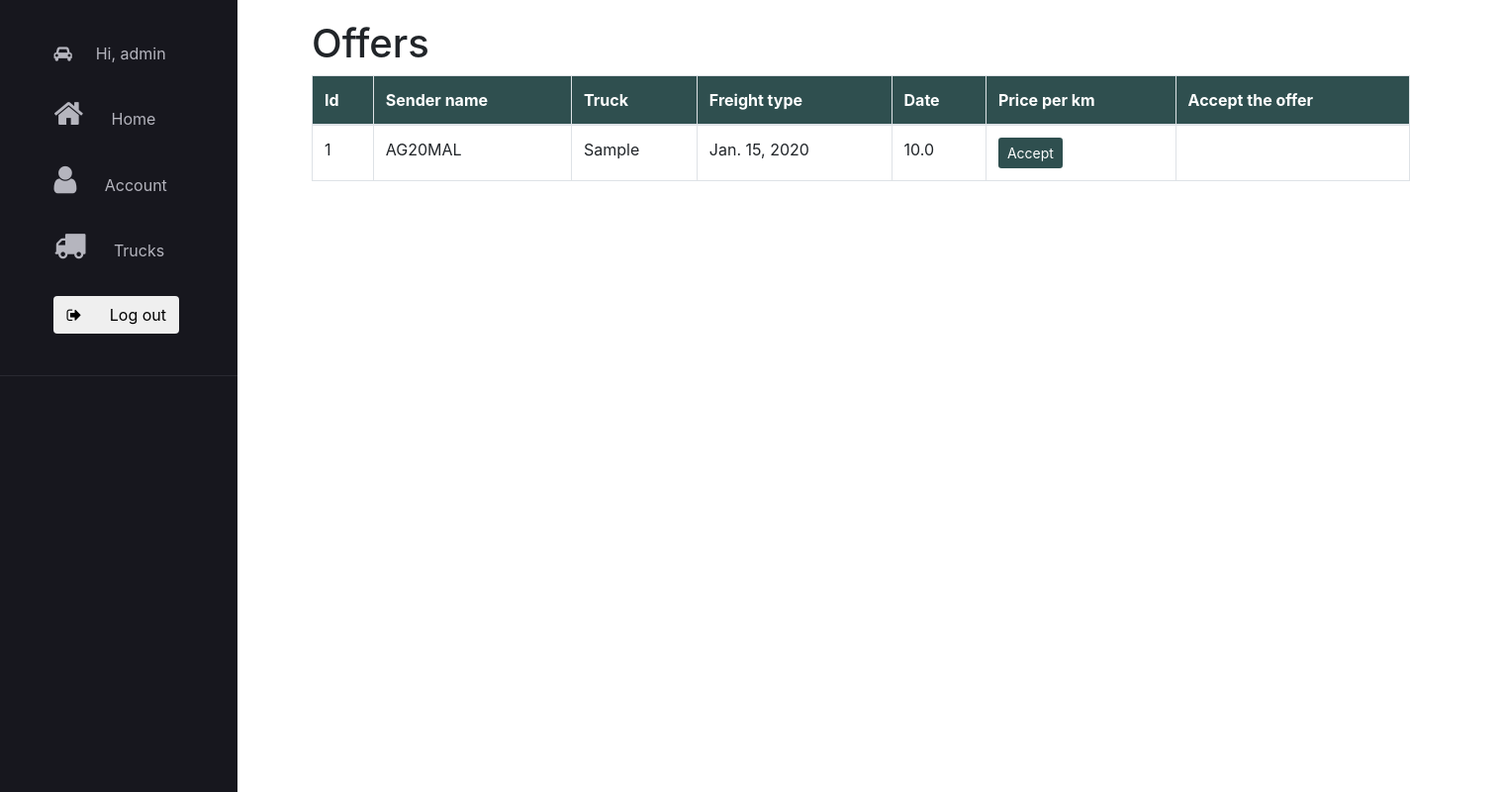
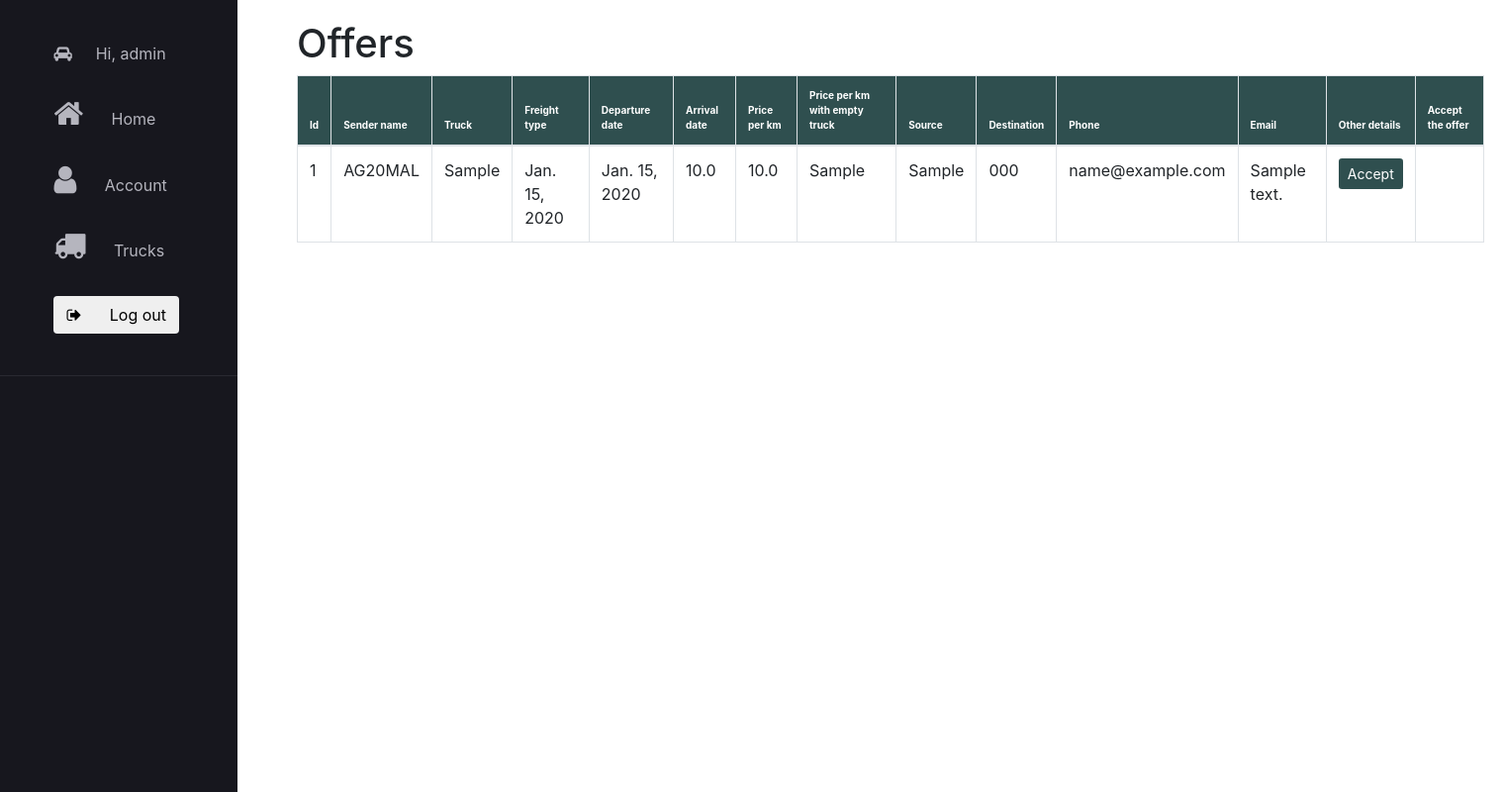
Before and after one commit to malinastanciu/TransportPlatform, a Django app: template application/templates/application/offers.html in a window 1520 px wide. Shown: the whole page at 99% size. Run offline with Django 4.2, Linux system fonts and the light colour scheme; the template is opened without the code that fills it: values that come from a table or form of the project are taken from there, others are empty; a user stored in the database is signed in; data comes from the database, SQL or seed files in the repository; both versions use the stored data as it was before the commit; tables that the repository leaves empty hold one stand-in row (values such as "Sample post"); some libraries are stand-ins or nearby versions.

Commit message:
updated pages

```diff
--- a/application/models.py
+++ b/application/models.py
@@ -35,7 +35,6 @@ class Offer(models.Model):
     senderID = models.ForeignKey(User, on_delete=models.CASCADE)
     truckID = models.ForeignKey(Truck, on_delete=models.CASCADE)
     freight_type = models.CharField(max_length=15)
-    date = models.DateField()
     price_per_km = models.FloatField(default=0)
     price_per_km_emptyTruck = models.FloatField(default=0)
     departure_date = models.DateField(default=timezone.now())
--- a/application/static/application/css/offers.css
+++ b/application/static/application/css/offers.css
@@ -1,7 +1,7 @@
 .custom-scrollbar {
     position: relative;
     overflow: auto;
-    height: 600px;
+    width: 1200px;
 }
 
 .table-wrapper-scroll-y {
@@ -14,11 +14,5 @@
 th{
     background-color: darkslategray;
     color: white;
+    font-size: 10px;
 }
-.container1 {
-    border-radius: 5px;
-    background-color: #f2f2f2;
-    padding: 20px;
-    width: 1000px;
-    margin-left: 0px;
-}
--- a/application/templates/application/offers.html
+++ b/application/templates/application/offers.html
@@ -10,7 +10,7 @@
 
 {% block content %}
     <link rel="stylesheet" href="{% static 'application/css/offers.css' %}">
-    <div class="container" style="margin-left: 300px; margin-top: 20px">
+    <div style="margin-left: 300px; margin-top: 20px">
         <h1 style="">Offers</h1>
             <div class="table-wrapper-scroll-y custom-scrollbar">
                 <table class="table table-bordered">
@@ -20,8 +20,15 @@
                             <th>Sender name</th>
                             <th>Truck</th>
                             <th>Freight type</th>
-                            <th>Date</th>
+                            <th>Departure date</th>
+                            <th>Arrival date</th>
                             <th>Price per km</th>
+                            <th>Price per km with empty truck</th>
+                            <th>Source</th>
+                            <th>Destination</th>
+                            <th>Phone</th>
+                            <th>Email</th>
+                            <th>Other details</th>
                             <th>Accept the offer</th>
                         </tr>
                     </thead>
@@ -40,8 +47,15 @@
                                     {% endif %}
                                 {% endfor %}
                                 <td>{{ offer.freight_type }}</td>
-                                <td>{{ offer.date }}</td>
+                                <td>{{ offer.departure_date }}</td>
+                                <td>{{ offer.arrival_date }}</td>
                                 <td>{{ offer.price_per_km }}</td>
+                                <td>{{ offer.price_per_km_emptyTruck }}</td>
+                                <td>{{ offer.source }}</td>
+                                <td>{{ offer.destination }}</td>
+                                <td>{{ offer.phone }}</td>
+                                <td>{{ offer.email }}</td>
+                                <td>{{ offer.other_details }}</td>
                                 <td>
                                     <form>
                                         <button class="btn btn-sm" style="background-color: darkslategray; color: white">Accept</button>
```
Also changed, not shown: application/templates/application/create_offer.html (+25 -4 lines), application/templates/application/create_request.html (+17 -1 lines), application/templates/application/requests.html (+8 -2 lines), application/views.py (+13 -5 lines), ChangeLog.md, application/migrations/0006_remove_offer_date_alter_offer_arrival_date_and_more.py (added), db.sqlite3.
